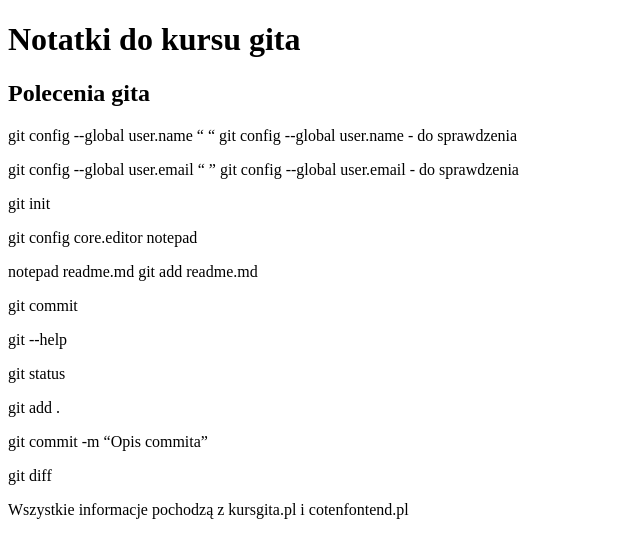
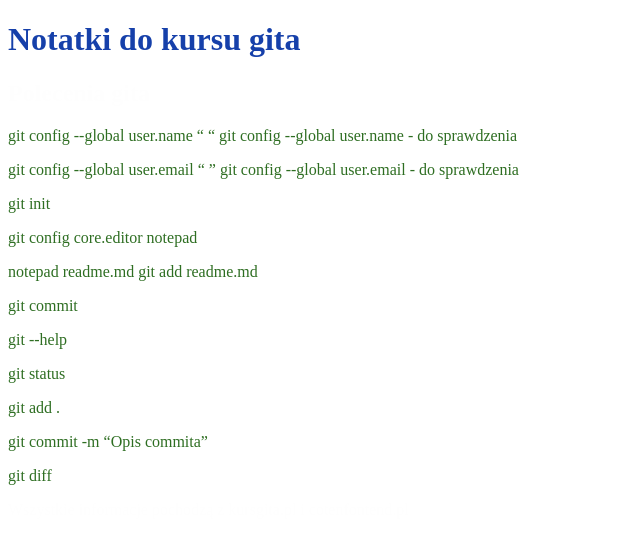
Before and after one commit to bialywht/homepage_old, a plain HTML site: page index.html in a window 1280 px wide. Shown: the whole page, without its empty margins (0-640 px from the left). Drawn offline with Linux system fonts and the light colour scheme.

Commit message:
modified index and style

```diff
--- a/index.html
+++ b/index.html
@@ -6,6 +6,7 @@
 	<meta name="viewport" content="width=device-width, initial-scale=1.0">
 	<meta http-equiv="X-UA-Compatible" content="ie=edge">
 	<title>Document</title>
+	<link href="style.css" rel="stylesheet" type="text/css">
 </head>
 
 <body>
--- a/style.css
+++ b/style.css
@@ -0,0 +1,11 @@
+body {
+    color: #fefefe;
+}
+
+h1 {
+    color: #1640aa;
+}
+
+p {
+    color: #2e6e22;
+}
```
